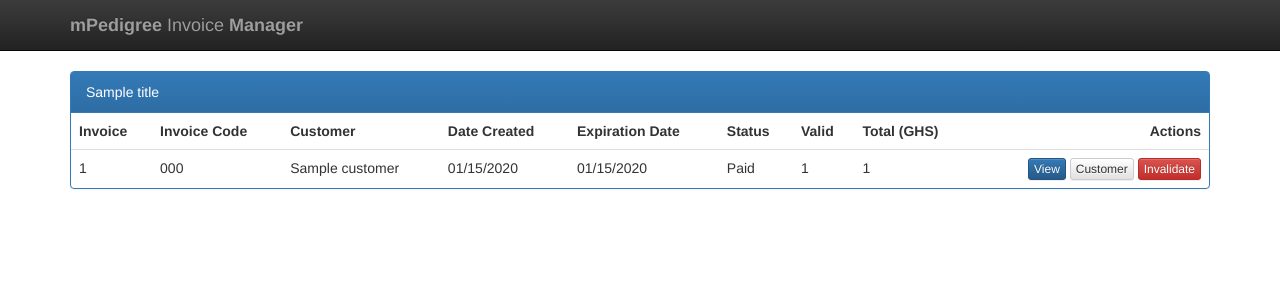
After one commit to Williano/Invoice-Management-System, a Django app: template invoice/templates/invoice/all_invoice.html in a window 1280 px wide. The commit adds this page. Shown: the top 300 px of the page. Run offline with Django 3.2, Linux system fonts and the light colour scheme; the template is opened without the code that fills it: most values are stand-ins (such as "Sample title", 1, 10 or a date in 2020); some libraries are stand-ins or nearby versions.

Commit message:
[UPDATE]: Update invoice validity functionality
At the first, when someone clicks on the invalidate button
of an invoice, it deletes the invoice from the database
This was bad for keeping record of all invoices

This update rather cancels the invoice when the invalidate
button is clicked
Users can now veiw all invalid invoices

```diff
--- /dev/null
+++ b/invoice/templates/invoice/all_invoice.html
@@ -0,0 +1,111 @@
+{% extends 'base.html' %}
+
+{% block content %}
+
+{% if invoice_list %}
+
+<div class="panel panel-primary">
+    <div class="panel-heading">{% if title %}{{ title }}{% else %}Invoices{% endif %}</div>
+    <table class="table table-hover">
+        <tr>
+            <th>Invoice</th>
+            <th>Invoice Code</th>
+            <th>Customer</th>
+            <th>Date Created</th>
+            <th>Expiration Date</th>
+            <th>Status</th>
+            <th>Valid</th>
+            <th>Total (GHS)</th>
+            <th class="text-right">Actions</th>
+        </tr>
+
+        {% for invoice in invoice_list %}
+            {% if invoice.valid %}
+        <tr>
+                <td>{{ invoice.id }}</td>
+                <td>{{ invoice.invoice_code }}</td>
+                <td>{{ invoice.customer }}</td>
+                <td>{{ invoice.date_created|date:"SHORT_DATE_FORMAT" }}</td>
+                <td>{{ invoice.expiration_date|date:"SHORT_DATE_FORMAT" }}</td>
+                <td>{{ invoice.status }}</td>
+                <td>{{ invoice.valid }}</td>
+                <td>{{ invoice.total_items }}</td>
+                <td class="text-right">
+                    <a href="{% url 'invoice:view_invoice' invoice.id %}" class="btn btn-xs btn-primary">View</a>
+                 <a href="{% url 'invoice:customer' invoice.customer.id %}" class="btn btn-xs btn-default">Customer</a>
+                 <button type="button" data-toggle="modal" data-target="#confirminvalidate" data-object-name="{{ invoice.id }}" data-invalidate-url="{% url 'invoice:invalidate_invoice' invoice.id %}" class="btn btn-xs btn-danger">Invalidate</button>
+                </td>
+            {% else %}
+                <td class="bg-danger">{{ invoice.id }}</td>
+                <td class="bg-danger">{{ invoice.invoice_code }}</td>
+                <td class="bg-danger">{{ invoice.customer }}</td>
+                <td class="bg-danger">{{ invoice.date_created|date:"SHORT_DATE_FORMAT" }}</td>
+                <td class="bg-danger">{{ invoice.expiration_date|date:"SHORT_DATE_FORMAT" }}</td>
+                <td class="bg-danger">{{ invoice.status }}</td>
+                <td class="bg-danger">{{ invoice.valid }}</td>
+                <td class="bg-danger">{{ invoice.total_items }}</td>
+                <td class="text-right bg-danger">
+                    <a href="{% url 'invoice:view_invoice' invoice.id %}" class="btn btn-xs btn-primary">View</a>
+                 <a href="{% url 'invoice:customer' invoice.customer.id %}" class="btn btn-xs btn-default">Customer</a>
+            {% endif %}
+        </tr>
+        {% endfor %}
+    </table>
+</div>
+{% if invoice_list.has_other_pages %}
+  <ul class="pagination">
+    {% if invoice_list.has_previous %}
+      <li><a href="?page={{ invoice_list.previous_page_number }}">&laquo;</a></li>
+    {% else %}
+      <li class="disabled"><span>&laquo;</span></li>
+    {% endif %}
+    {% for i in invoice_list.paginator.page_range %}
+      {% if invoice_list.number == i %}
+        <li class="active"><span>{{ i }} <span class="sr-only">(current)</span></span></li>
+      {% else %}
+        <li><a href="?page={{ i }}">{{ i }}</a></li>
+      {% endif %}
+    {% endfor %}
+    {% if invoice_list.has_next %}
+      <li><a href="?page={{ invoice_list.next_page_number }}">&raquo;</a></li>
+    {% else %}
+      <li class="disabled"><span>&raquo;</span></li>
+    {% endif %}
+  </ul>
+{% endif %}
+
+<!-- Invalidate confirmation modal -->
+<div class="modal fade" id="confirminvalidate" role="dialog">
+    <div class="modal-dialog">
+        <div class="modal-content">
+            <div class="modal-header">
+                <h4 class="modal-title">Confirm</h4>
+            </div>
+            <div class="modal-body">
+
+            </div>
+            <div class="modal-footer">
+                <button type="button" class="btn btn-default" data-dismiss="modal">No</button>
+                <a href="#" class="btn btn-danger">Yes</a>
+            </div>
+        </div>
+    </div>
+</div>
+
+<script>
+    $(document).ready(function() {
+        $('#confirminvalidate').on('show.bs.modal', function(e) {
+            var name = $(e.relatedTarget).data('object-name');
+            var url = $(e.relatedTarget).data('invalidate-url');
+            $('#confirminvalidate .modal-body').html("Are you sure you want to invalidate invoice " + name + "?<br><i>This will delete all associated items!</i>");
+            $('#confirminvalidate .modal-footer a').attr('href', url);
+        });
+    });
+</script>
+<!-- END invalidate confirmation modal -->
+
+{% else %}
+<div class="alert alert-warning">No invoices!</div>
+{% endif %}
+
+{% endblock %}
--- a/invoice/templates/invoice/customer.html
+++ b/invoice/templates/invoice/customer.html
@@ -87,6 +87,7 @@
 		</tr>
 	{% paginate invoices %}
 	{% for invoice in invoices %}
+		{% if invoice.valid %}
 		<tr>
 			<td>{{ invoice.id }}</td>
 			<td>{{ invoice.invoice_code }}</td>
@@ -98,6 +99,7 @@
 				<a href="{% url 'invoice:view_invoice' invoice.id %}" class="btn btn-xs btn-primary">View</a>
 				<button type="button" data-toggle="modal" data-target="#confirminvalidate" data-object-name="{{ invoice.id }}" data-invalidate-url="{% url 'invoice:invalidate_invoice' invoice.id %}" class="btn btn-xs btn-danger">Invalidate</button>
 			</td>
+			{% endif %}
 		</tr>
 	{% endfor %}
 	</table>
--- a/invoice/templates/invoice/index.html
+++ b/invoice/templates/invoice/index.html
@@ -19,6 +19,7 @@
 		</tr>
 
 		{% for invoice in invoice_list %}
+            {% if invoice.valid %}
 		     <tr>
     			<td>{{ invoice.id }}</td>
     			<td>{{ invoice.invoice_code }}</td>
@@ -33,6 +34,7 @@
                  <button type="button" data-toggle="modal" data-target="#confirminvalidate" data-object-name="{{ invoice.id }}" data-invalidate-url="{% url 'invoice:invalidate_invoice' invoice.id %}" class="btn btn-xs btn-danger">Invalidate</button>
     			</td>
 		    </tr>
+            {% endif %}
 		{% endfor %}
 	</table>
 </div>
--- a/invoice/templates/invoice/view_invoice.html
+++ b/invoice/templates/invoice/view_invoice.html
@@ -27,7 +27,7 @@
             </address>
         </div>
         <div class="col-sm-4 text-center">
-            <h2>Invoice# {{ invoice.id }}</h2>
+            <h2>Invoice# {{ invoice.id }}</h2><h2>Valid: {{ invoice.valid }}</h2>
             {{ invoice.date }}
         </div>
         <div class="col-sm-4 text-right">
--- a/invoice/urls.py
+++ b/invoice/urls.py
@@ -11,6 +11,7 @@ urlpatterns = [
     url(r'^invoice/new/$', views.invoices.new_invoice, name='new_invoice'),
     url(r'^invoice/all/$', views.invoices.all_invoices, name='all_invoices'),
     url(r'^invoice/draft/$', views.invoices.draft_invoices, name='draft_invoices'),
+    url(r'^invoices/invalid/$', views.invoices.invalid_invoices, name='invalid_invoices'),
     url(r'^invoice/paid/$', views.invoices.paid_invoices, name='paid_invoices'),
     url(r'^invoice/unpaid/$', views.invoices.unpaid_invoices, name='unpaid_invoices'),
     url(r'^invoice/(?P<invoice_id>[0-9]+)/$', views.invoices.invoice, name='invoice'),
--- a/templates/base.html
+++ b/templates/base.html
@@ -43,6 +43,7 @@
 							<li><a href="{% url 'invoice:index' %}">Recent</a></li>
 							<li class="divider" role="separator"></li>
 							<li><a href="{% url 'invoice:all_invoices' %}">List All</a></li>
+							<li><a href="{% url 'invoice:invalid_invoices' %}">Invalid Invoices</a></li>
 							<li><a href="{% url 'invoice:draft_invoices' %}">Draft Invoices</a></li>
 							<li><a href="{% url 'invoice:paid_invoices' %}">Paid Invoices</a></li>
 							<li><a href="{% url 'invoice:unpaid_invoices' %}">Unpaid Invoices</a></li>
--- a/users/urls.py
+++ b/users/urls.py
@@ -4,6 +4,6 @@ from users.views import registration, sign_in, sign_out
 
 urlpatterns = [
     url(r'^registration/$', registration, name="registration"),
-    url(r'^login/$', sign_in, name="login"),
+    url(r'^$', sign_in, name="login"),
     url(r'^logout/$', sign_out, name="logout"),
 ]
```
Also changed, not shown: invoice/templates/invoice/invalid_invoices.html (added, +68 -0 lines), invoice/views/invoices.py (+68 -54 lines). Lines whose indentation alone changed are shown as unchanged.
